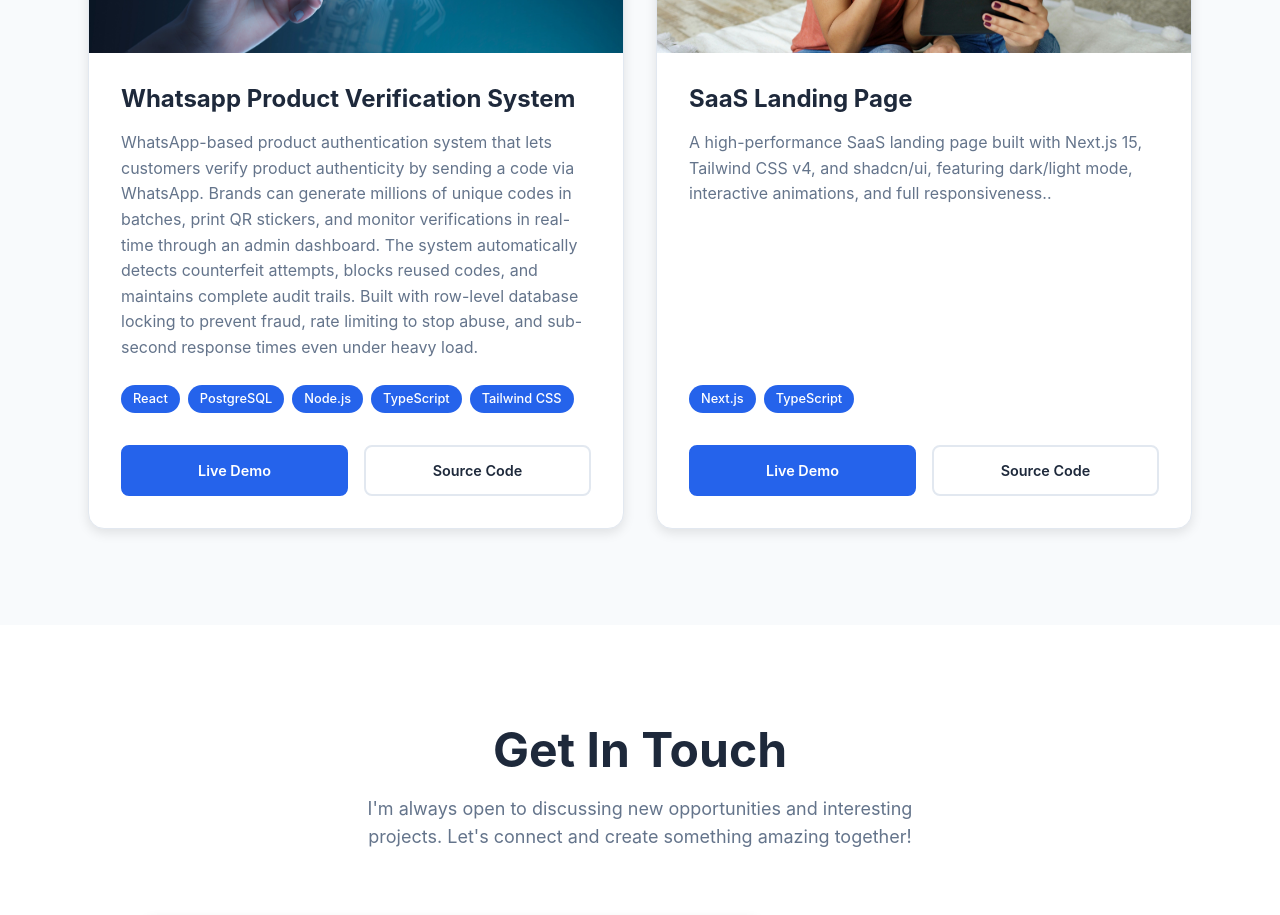
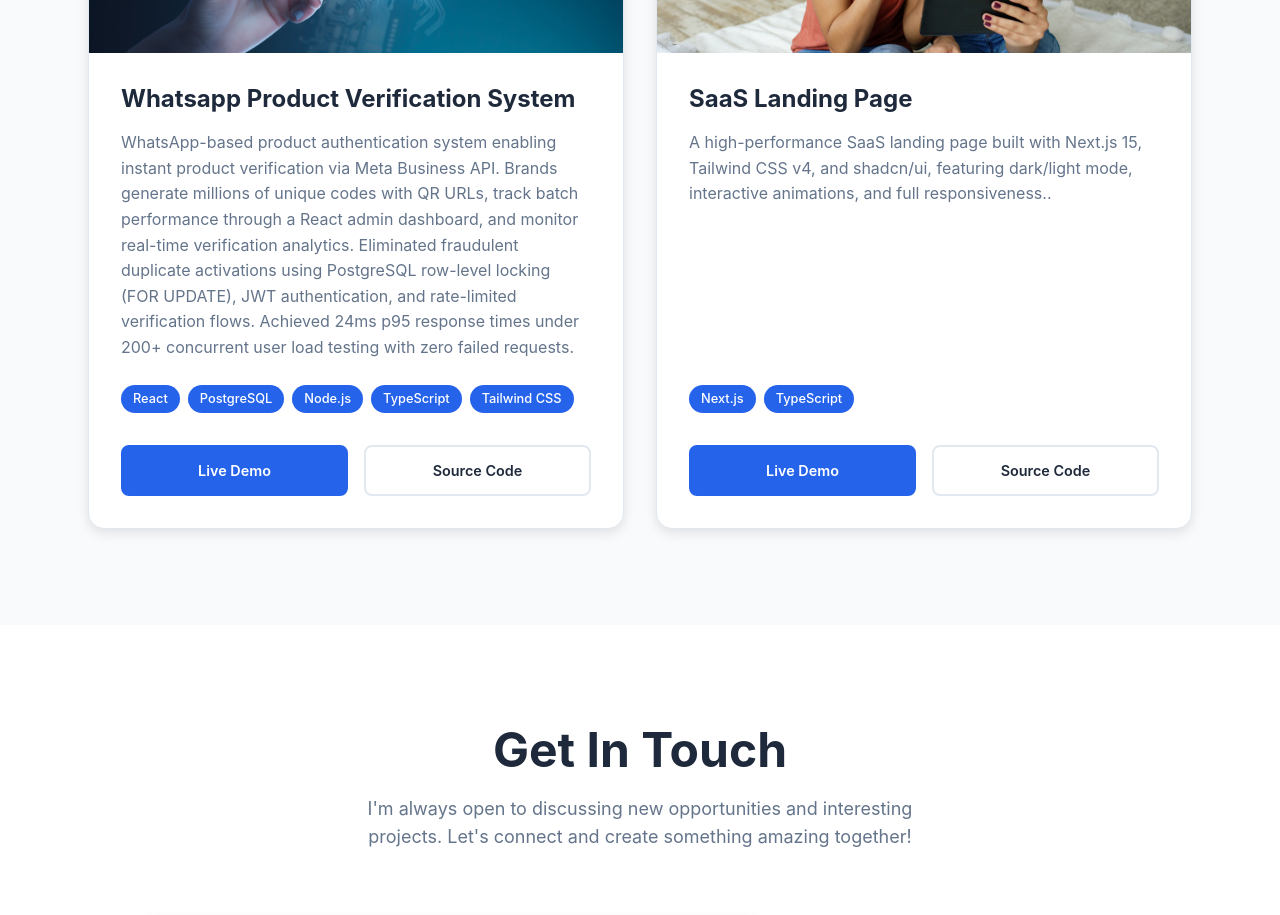
Before and after one commit to CamlineKe/portfolio, a Next.js app: page / in a window 1280 px wide. Shown: the part 6640-7555 px from the top of the page. Built offline with nearby package versions, Linux system fonts and the light colour scheme.

Commit message:
docs(portfolio): refine WhatsApp auth project with performance benchmarks and tech stack

```diff
--- a/components/Projects.tsx
+++ b/components/Projects.tsx
@@ -50,7 +50,7 @@ const Projects: React.FC = () => {
       id: 3,
       title: "Whatsapp Product Verification System",
       description:
-        "WhatsApp-based product authentication system that lets customers verify product authenticity by sending a code via WhatsApp. Brands can generate millions of unique codes in batches, print QR stickers, and monitor verifications in real-time through an admin dashboard. The system automatically detects counterfeit attempts, blocks reused codes, and maintains complete audit trails. Built with row-level database locking to prevent fraud, rate limiting to stop abuse, and sub-second response times even under heavy load.",
+        "WhatsApp-based product authentication system enabling instant product verification via Meta Business API. Brands generate millions of unique codes with QR URLs, track batch performance through a React admin dashboard, and monitor real-time verification analytics. Eliminated fraudulent duplicate activations using PostgreSQL row-level locking (FOR UPDATE), JWT authentication, and rate-limited verification flows. Achieved 24ms p95 response times under 200+ concurrent user load testing with zero failed requests.",
       image: "/images/wpv.jpg",
       technologies: ["React","PostgreSQL","Node.js","TypeScript", "Tailwind CSS"],
       liveDemo: "https://drive.google.com/file/d/1k8IMdTW8HkxCL6cUuAIUIV_9_cCGeBal/view?usp=drive_link",
```
